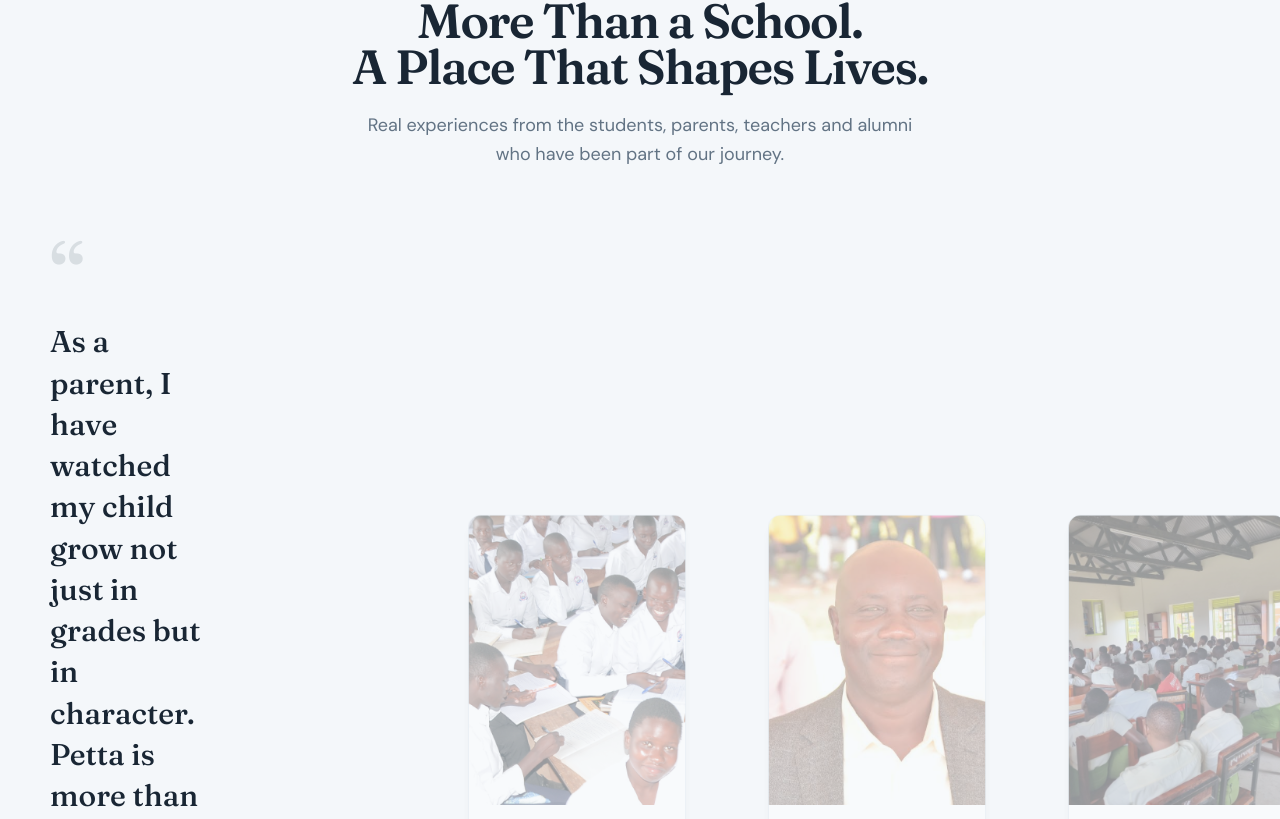
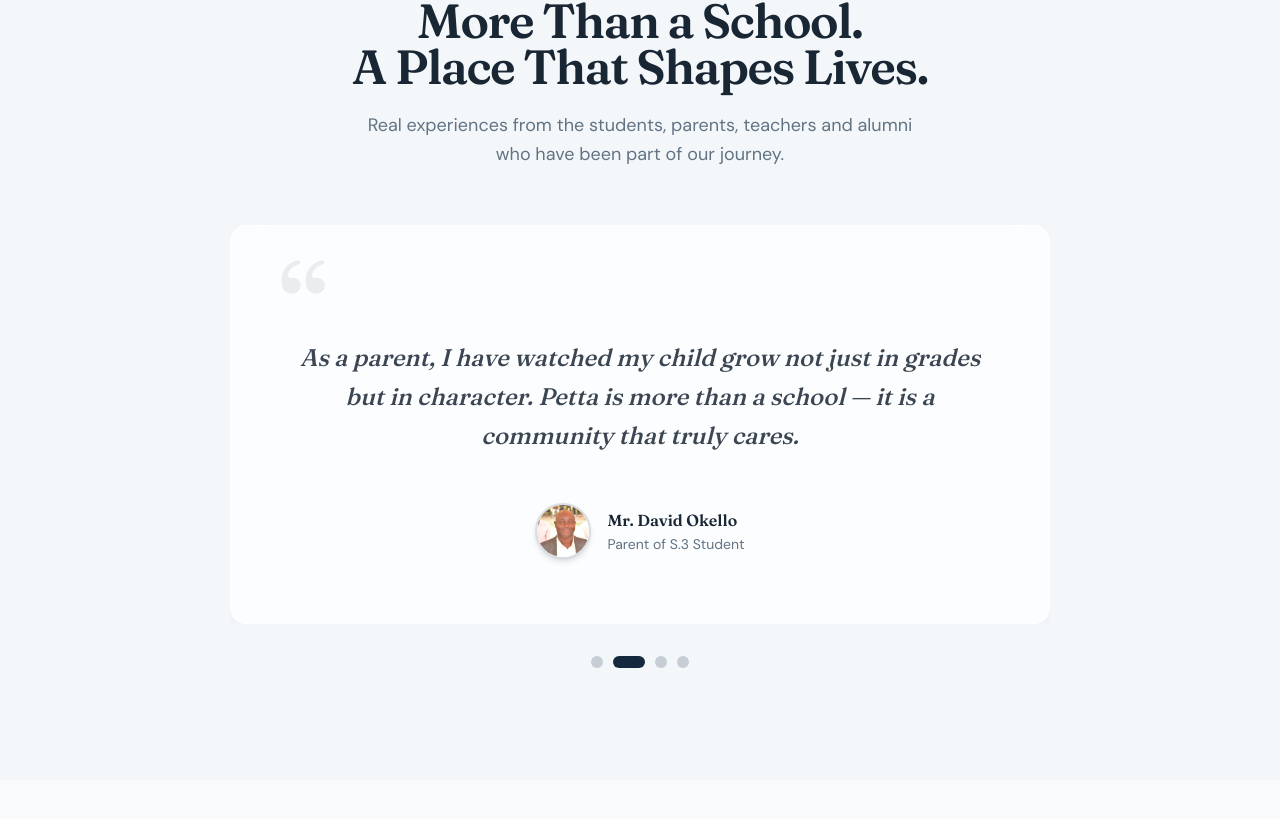
Before and after one commit to StackKens/petta-comminity-ss, a React (Vite) app: page / in a window 1280 px wide. Shown: the part 11181-12000 px from the top of the page. Built offline with nearby package versions, Linux system fonts and the light colour scheme.

Commit message:
feat: clean testimonial carousel with bigger glass card

```diff
--- a/src/App.tsx
+++ b/src/App.tsx
@@ -6,7 +6,6 @@ import {
   BookOpen,
   Check,
   CheckCircle2,
-  ChevronLeft,
   ChevronRight,
   Clock3,
   ExternalLink,
@@ -1371,136 +1370,27 @@ const testimonials = [
 
 function AchievementsAndTestimonials() {
   const N = testimonials.length;
-  const CARD_W = 280;
-  const CARD_GAP = 20;
-  const CARD_TOTAL = CARD_W + CARD_GAP;
-
-  const [centerIndex, setCenterIndex] = useState(N);
-  const [transitionEnabled, setTransitionEnabled] = useState(true);
-  const [dragOffset, setDragOffset] = useState(0);
+  const [activeIndex, setActiveIndex] = useState(0);
   const [isHovered, setIsHovered] = useState(false);
 
-  const containerRef = useRef<HTMLDivElement>(null);
-  const [containerWidth, setContainerWidth] = useState(0);
-  const needsResetRef = useRef<"forward" | "backward" | null>(null);
-  const dragStartRef = useRef({ x: 0, time: 0, index: N });
-  const isDraggingRef = useRef(false);
-  const dragOffsetRef = useRef(0);
-  const autoplayRef = useRef<ReturnType<typeof setInterval>>(undefined);
-
-  const displayItems = [...testimonials, ...testimonials, ...testimonials];
-  const dataIndex = ((centerIndex % N) + N) % N;
-  const current = testimonials[dataIndex];
+  const goNext = useCallback(() => {
+    setActiveIndex((prev) => (prev + 1) % N);
+  }, [N]);
+
+  const goTo = useCallback(
+    (i: number) => {
+      setActiveIndex(i);
+    },
+    [],
+  );
 
   useEffect(() => {
-    const el = containerRef.current;
-    if (!el) return;
-    const measure = () => setContainerWidth(el.getBoundingClientRect().width);
-    measure();
-    const observer = new ResizeObserver(measure);
-    observer.observe(el);
-    return () => observer.disconnect();
-  }, []);
-
-  const getTrackX = useCallback(
-    (ci: number, vw: number) => (vw - CARD_W) / 2 - ci * CARD_TOTAL,
-    [],
-  );
-
-  const goNext = useCallback(() => {
-    setTransitionEnabled(true);
-    setCenterIndex((prev) => {
-      const next = prev + 1;
-      if (next >= 2 * N) needsResetRef.current = "forward";
-      return next;
-    });
-  }, [N]);
-
-  const goPrev = useCallback(() => {
-    setTransitionEnabled(true);
-    setCenterIndex((prev) => {
-      const next = prev - 1;
-      if (next <= 0) needsResetRef.current = "backward";
-      return next;
-    });
-  }, [N]);
-
-  const handleTransitionEnd = useCallback(() => {
-    if (!needsResetRef.current) return;
-    setTransitionEnabled(false);
-    setCenterIndex(
-      needsResetRef.current === "forward" ? N : 2 * N - 1,
-    );
-    needsResetRef.current = null;
-    requestAnimationFrame(() => {
-      requestAnimationFrame(() => setTransitionEnabled(true));
-    });
-  }, [N]);
-
-  const handlePointerDown = useCallback(
-    (e: React.PointerEvent) => {
-      isDraggingRef.current = false;
-      dragStartRef.current = {
-        x: e.clientX,
-        time: Date.now(),
-        index: centerIndex,
-      };
-      setTransitionEnabled(false);
-      (e.target as HTMLElement).setPointerCapture(e.pointerId);
-    },
-    [centerIndex],
-  );
-
-  const handlePointerMove = useCallback((e: React.PointerEvent) => {
-    const dx = e.clientX - dragStartRef.current.x;
-    if (Math.abs(dx) > 5) isDraggingRef.current = true;
-    dragOffsetRef.current = dx;
-    setDragOffset(dx);
-  }, []);
-
-  const handlePointerUp = useCallback(() => {
-    setTransitionEnabled(true);
-    if (!isDraggingRef.current) {
-      setDragOffset(0);
-      return;
-    }
-    const dx = dragOffsetRef.current;
-    const elapsed = Date.now() - dragStartRef.current.time;
-    const velocity = dx / Math.max(elapsed, 1);
-    const distanceCards = -dx / CARD_TOTAL;
-    const velocityCards = velocity * 200;
-    const cardsMoved = Math.round(distanceCards + velocityCards);
-    const startCI = dragStartRef.current.index;
-    const targetCI = Math.max(
-      1,
-      Math.min(startCI + cardsMoved, 2 * N - 2),
-    );
-    setCenterIndex(targetCI);
-    setDragOffset(0);
-    isDraggingRef.current = false;
-  }, [N]);
-
-  useEffect(() => {
-    if (isHovered) {
-      clearInterval(autoplayRef.current);
-      return;
-    }
-    autoplayRef.current = setInterval(goNext, 5000);
-    return () => clearInterval(autoplayRef.current);
+    if (isHovered) return;
+    const timer = setInterval(goNext, 5000);
+    return () => clearInterval(timer);
   }, [goNext, isHovered]);
 
-  const getCardMeta = (di: number) => {
-    const distance = Math.abs(di - centerIndex);
-    const isActive = distance === 0;
-    return {
-      scale: isActive ? 1 : distance === 1 ? 0.88 : 0.78,
-      opacity: isActive ? 1 : distance === 1 ? 0.65 : 0.4,
-      translateY: isActive ? -8 : 0,
-      rotateY: distance === 0 ? 0 : di < centerIndex ? -3 : 3,
-    };
-  };
-
-  const trackX = getTrackX(centerIndex, containerWidth) + dragOffset;
+  const current = testimonials[activeIndex];
 
   return (
     <>
@@ -1622,23 +1512,13 @@ function AchievementsAndTestimonials() {
         </div>
       </section>
 
-      {/* ── TESTIMONIALS — CINEMATIC CAROUSEL ── */}
+      {/* ── TESTIMONIALS ── */}
       <section
         className="relative overflow-hidden bg-[hsl(216,40%,97%)] py-20 md:py-28"
         data-testid="section-testimonials"
         onMouseEnter={() => setIsHovered(true)}
         onMouseLeave={() => setIsHovered(false)}
       >
-        {/* Subtle oversized quotation marks */}
-        <div className="pointer-events-none absolute inset-0 select-none overflow-hidden">
-          <span className="absolute -right-10 -top-16 font-display text-[280px] leading-none text-[hsl(var(--primary)/.04)]">
-            &ldquo;
-          </span>
-          <span className="absolute -bottom-24 -left-10 font-display text-[280px] leading-none text-[hsl(var(--primary)/.04)]">
-            &rdquo;
-          </span>
-        </div>
-
         <div className="relative container-school">
           {/* Header */}
           <div className="text-center">
@@ -1656,133 +1536,59 @@ function AchievementsAndTestimonials() {
             </p>
           </div>
 
-          {/* Main composition — quote left, carousel right */}
-          <div className="mt-16 grid gap-10 lg:grid-cols-[2fr_3fr] lg:items-center">
-            {/* Left — Animated Quote */}
-            <div className="lg:pr-8">
-              <div
-                key={dataIndex}
-                style={{ animation: "fadeInUp 0.6s ease-out both" }}
-              >
-                <span className="block font-display text-[80px] leading-none text-[hsl(var(--primary)/.12)]">
-                  &ldquo;
-                </span>
-                <blockquote className="mt-2 max-w-md font-display text-2xl font-medium leading-snug text-[hsl(var(--foreground))] md:text-3xl">
-                  {current.quote}
-                </blockquote>
-                <div className="mt-8">
-                  <div className="font-display text-lg font-semibold text-[hsl(var(--foreground))]">
+          {/* Single Card Carousel */}
+          <div className="mx-auto mt-14 max-w-[820px] overflow-hidden">
+            <div
+              key={activeIndex}
+              className="relative rounded-xl border border-white/60 bg-white/70 p-10 shadow-[0_8px_40px_-12px_hsl(var(--primary)/.12)] backdrop-blur-xl md:px-14 md:py-16"
+              style={{ animation: "fadeInUp 0.5s ease-out both" }}
+            >
+              {/* Decorative quote mark */}
+              <span className="absolute left-8 top-4 font-display text-[7rem] leading-none text-[hsl(var(--primary)/.08)] select-none md:left-12 md:top-6">
+                &ldquo;
+              </span>
+
+              {/* Quote */}
+              <blockquote className="relative z-10 mt-12 text-center font-display text-xl font-medium italic leading-relaxed text-[hsl(var(--foreground)/.85)] md:text-2xl md:leading-relaxed">
+                {current.quote}
+              </blockquote>
+
+              {/* Author */}
+              <div className="relative z-10 mt-12 flex items-center justify-center gap-4">
+                <div className="h-14 w-14 overflow-hidden rounded-full border-2 border-[hsl(var(--primary)/.15)] shadow-md">
+                  <img
+                    src={current.image}
+                    alt={current.name}
+                    className="h-full w-full object-cover"
+                  />
+                </div>
+                <div className="text-left">
+                  <div className="font-display text-base font-semibold text-[hsl(var(--foreground))]">
                     {current.name}
                   </div>
-                  <div className="mt-1 text-sm text-[hsl(var(--muted-foreground))]">
+                  <div className="mt-0.5 text-sm text-[hsl(var(--muted-foreground))]">
                     {current.detail}
-                  </div>
-                  <div className="mt-3 inline-block rounded-full bg-[hsl(var(--primary)/.08)] px-3 py-1 font-mono-school text-[.6rem] font-bold uppercase tracking-[.12em] text-[hsl(var(--primary))]">
-                    {current.role}
                   </div>
                 </div>
               </div>
             </div>
-
-            {/* Right — Dynamic Card Carousel */}
-            <div
-              ref={containerRef}
-              className="relative"
-              style={{ touchAction: "pan-y" }}
-            >
-              <div
-                className="flex"
-                style={{
-                  gap: CARD_GAP,
-                  transform: `translateX(${trackX}px)`,
-                  transition: transitionEnabled
-                    ? "transform 700ms cubic-bezier(0.32, 0.72, 0, 1)"
-                    : "none",
-                  willChange: "transform",
-                }}
-                onTransitionEnd={handleTransitionEnd}
-                onPointerDown={handlePointerDown}
-                onPointerMove={handlePointerMove}
-                onPointerUp={handlePointerUp}
-              >
-                {displayItems.map((item, i) => {
-                  const { scale, opacity, translateY, rotateY } =
-                    getCardMeta(i);
-                  return (
-                    <div
-                      key={`${item.name}-${i}`}
-                      className="flex-none"
-                      style={{
-                        width: CARD_W,
-                        transform: `scale(${scale}) translateY(${translateY}px) rotateY(${rotateY}deg)`,
-                        opacity,
-                        transition: transitionEnabled
-                          ? "transform 500ms ease, opacity 500ms ease"
-                          : "none",
-                      }}
-                    >
-                      <div className="overflow-hidden rounded-2xl border border-[hsl(var(--border))] bg-[hsl(var(--card))] shadow-lg transition-shadow duration-500">
-                        <div className="aspect-[3/4] overflow-hidden">
-                          <img
-                            src={item.image}
-                            alt={item.name}
-                            className="h-full w-full object-cover transition-transform duration-700"
-                            style={{
-                              transform: `scale(${scale === 1 ? 1.05 : 1})`,
-                            }}
-                            draggable={false}
-                          />
-                        </div>
-                        <div className="p-4">
-                          <div className="font-display text-sm font-semibold text-[hsl(var(--foreground))]">
-                            {item.name}
-                          </div>
-                          <div className="mt-1 font-mono-school text-[.6rem] uppercase tracking-[.1em] text-[hsl(var(--muted-foreground))]">
-                            {item.role}
-                          </div>
-                        </div>
-                      </div>
-                    </div>
-                  );
-                })}
-              </div>
-            </div>
-          </div>
-
-          {/* Navigation */}
-          <div className="mt-12 flex flex-col items-center gap-4">
-            <div className="flex items-center gap-6">
+          </div>
+
+          {/* Dots */}
+          <div className="mt-8 flex justify-center gap-2.5">
+            {testimonials.map((_, i) => (
               <button
+                key={i}
                 type="button"
-                onClick={goPrev}
-                aria-label="Previous testimonial"
-                className="flex h-10 w-10 items-center justify-center rounded-full border border-[hsl(var(--border))] bg-[hsl(var(--card))] text-[hsl(var(--muted-foreground))] transition-colors hover:border-[hsl(var(--primary))] hover:text-[hsl(var(--primary))]"
-              >
-                <ChevronLeft size={18} />
-              </button>
-              <span className="min-w-[60px] text-center font-mono-school text-sm font-bold tracking-wider text-[hsl(var(--foreground))]">
-                {String(dataIndex + 1).padStart(2, "0")} /{" "}
-                {String(N).padStart(2, "0")}
-              </span>
-              <button
-                type="button"
-                onClick={goNext}
-                aria-label="Next testimonial"
-                className="flex h-10 w-10 items-center justify-center rounded-full border border-[hsl(var(--border))] bg-[hsl(var(--card))] text-[hsl(var(--muted-foreground))] transition-colors hover:border-[hsl(var(--primary))] hover:text-[hsl(var(--primary))]"
-              >
-                <ChevronRight size={18} />
-              </button>
-            </div>
-
-            {/* Progress bar */}
-            <div className="h-0.5 w-48 overflow-hidden rounded-full bg-[hsl(var(--border))]">
-              <div
-                className="h-full rounded-full bg-[hsl(var(--primary))] transition-all duration-500"
-                style={{
-                  width: `${((dataIndex + 1) / N) * 100}%`,
-                }}
+                onClick={() => goTo(i)}
+                aria-label={`Go to testimonial ${i + 1}`}
+                className={`h-3 rounded-full transition-all duration-300 ${
+                  i === activeIndex
+                    ? "w-8 bg-[hsl(var(--primary))]"
+                    : "w-3 bg-[hsl(var(--primary)/.2)] hover:bg-[hsl(var(--primary)/.35)]"
+                }`}
               />
-            </div>
+            ))}
           </div>
         </div>
       </section>
```
